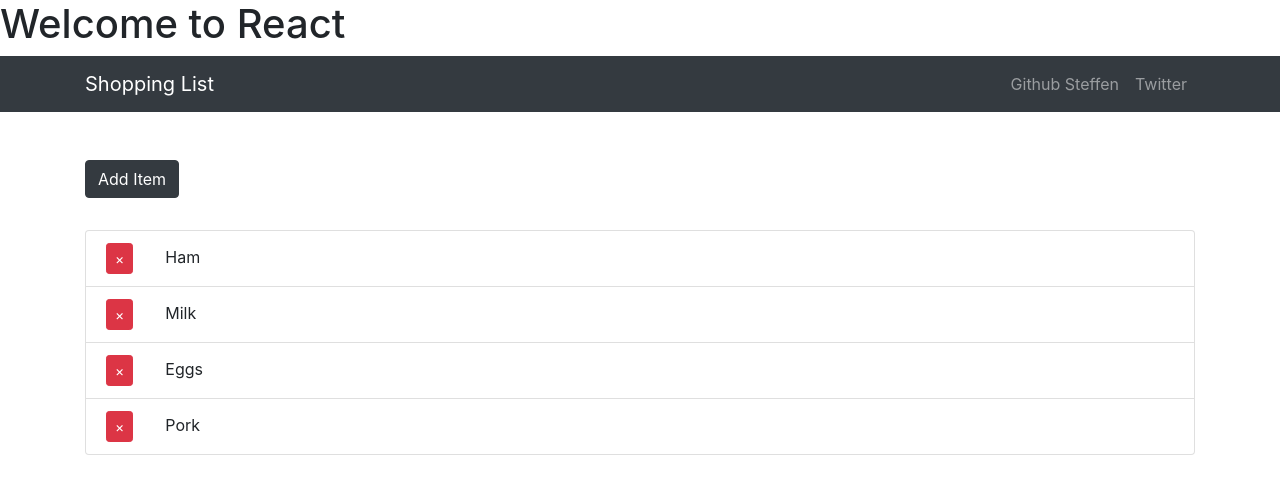
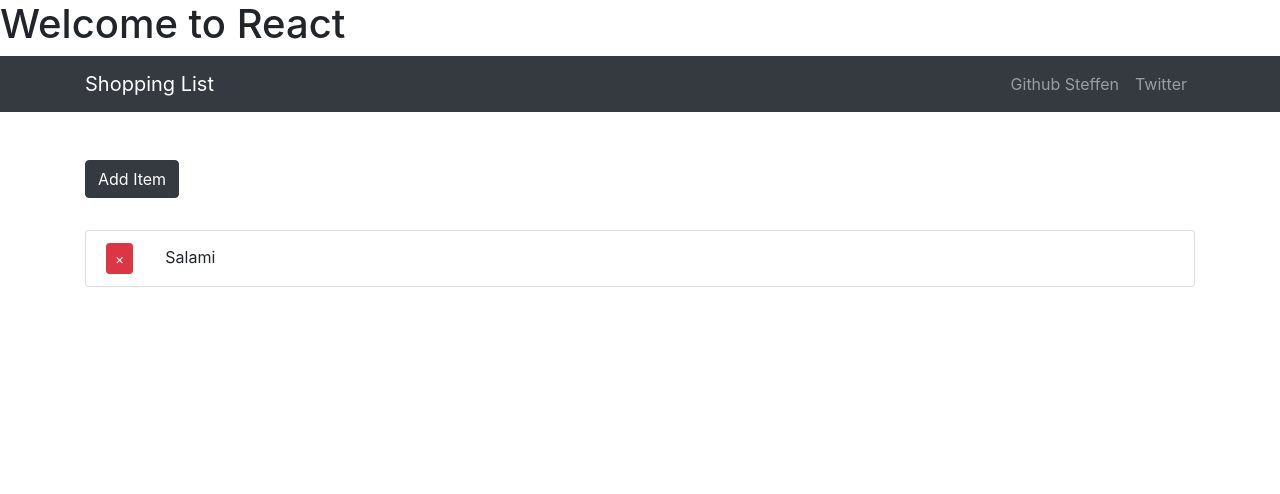
Before and after one commit to steffen3112/mern-proj, a React (Create React App) app in the folder client/: page / in a window 1280 px wide. Shown: the top 494 px of the page. Built offline with nearby package versions, Linux system fonts and the light colour scheme.

Commit message:
connected Project to Redux

```diff
--- a/client/package.json
+++ b/client/package.json
@@ -6,9 +6,11 @@
     "bootstrap": "^4.1.3",
     "react": "^16.4.1",
     "react-dom": "^16.4.1",
+    "react-redux": "^5.0.7",
     "react-scripts": "1.1.4",
     "react-transition-group": "^2.4.0",
     "reactstrap": "^6.3.1",
+    "redux": "^4.0.0",
     "uuid": "^3.3.2"
   },
   "scripts": {
--- a/client/src/App.js
+++ b/client/src/App.js
@@ -6,14 +6,19 @@ import './App.css';
 import AppNavbar from './components/AppNavbar';
 import ShoppingList from './components/ShoppingList'
 
+import { Provider } from 'react-redux';
+import {store} from './store'
+
 class App extends Component {
   render() {
     return (
-      <div className="App">
-          <h1>Welcome to React</h1>
-          <AppNavbar />
-          <ShoppingList />
-      </div>
+      <Provider store={store}>
+        <div className="App">
+            <h1>Welcome to React</h1>
+            <AppNavbar />
+            <ShoppingList />
+        </div>
+      </Provider>
     );
   }
 }
--- /dev/null
+++ b/client/src/actions/itemActions.js
@@ -0,0 +1,7 @@
+import { GET_ITEMS, ADD_ITEM, DELETE_ITEM } from './types';
+
+export const getItems = () => {
+    return {
+        type: GET_ITEMS
+    }
+}
--- /dev/null
+++ b/client/src/actions/types.js
@@ -0,0 +1,3 @@
+export const GET_ITEMS = 'GET_ITEMS';
+export const ADD_ITEM = 'ADD_ITEM';
+export const DELETE_ITEM = 'DELETE_ITEM';
--- a/client/src/components/ShoppingList.js
+++ b/client/src/components/ShoppingList.js
@@ -3,33 +3,27 @@ import {Container, ListGroup, ListGroupItem, Button} from 'reactstrap';
 import {CSSTransition, TransitionGroup} from 'react-transition-group';
 import uuid from 'uuid';
 
+import { connect } from 'react-redux';
+import { getItems } from '../actions/itemActions';
+
+import PropTypes from 'prop-types';
+
 class ShoppingList extends Component {
-    state = {
-        items: [
-            { id: uuid(), name: 'Ham'},
-            { id: uuid(), name: 'Milk'},
-            { id: uuid(), name: 'Eggs'},
-            { id: uuid(), name: 'Pork'},
-        ]
+
+    componentDidMount() {
+        this.props.getItems();
     }
 
     render() {
 
-        const { items } = this.state;
+        const { items } = this.props.item;
 
         return(
             <Container>
                 <Button
                     color="dark"
                     style={{marginBottom: "2rem"}}
-                    onClick={() => {
-                        const name = prompt("Enter Item");
-                        if(name) {
-                            this.setState(state => ({
-                                items: [...state.items, {id: uuid(), name}]
-                            }));
-                        }
-                    }}
+                    onClick={() => console.log("hello")}
                 >Add Item
                 </Button>
                 <ListGroup>
@@ -41,11 +35,7 @@ class ShoppingList extends Component {
                                     className="remove-btn"
                                     color="danger"
                                     size="sm"
-                                    onClick={() => {
-                                        this.setState(state => ({
-                                            items: items.filter(item => item.id !== id)
-                                        }))
-                                    }}
+                                    onClick={() => console.log("hello")}
                                 >&times;
                                 </Button>
                                 {name}
@@ -60,4 +50,14 @@ class ShoppingList extends Component {
     }
 }
 
-export default ShoppingList;
+ShoppingList.propTypes = {
+    getItems: PropTypes.func.isRequired,
+    item: PropTypes.object.isRequired
+}
+
+
+const mapStateToProps = state => ({
+    item: state.item
+})
+
+export default connect(mapStateToProps, {getItems})(ShoppingList);
--- /dev/null
+++ b/client/src/reducers/index.js
@@ -0,0 +1,6 @@
+import { combineReducers } from 'redux';
+import itemReducer from './itemReducer';
+
+export default combineReducers({
+    item: itemReducer
+})
--- /dev/null
+++ b/client/src/reducers/itemReducer.js
@@ -0,0 +1,22 @@
+import uuid from 'uuid';
+import { GET_ITEMS, ADD_ITEM, DELETE_ITEM } from '../actions/types';
+
+const initialState = {
+    items: [
+        {id: uuid(), name: 'Salami'}
+    ]
+}
+
+export default function(state = initialState, action) {
+
+    switch(action.type) {
+        case GET_ITEMS:
+            return {
+                ...state
+            }
+        default:
+            return state;
+    }
+
+
+}
--- /dev/null
+++ b/client/src/store.js
@@ -0,0 +1,12 @@
+import { createStore, applyMiddleware, compose } from 'redux';
+import thunk from 'redux-thunk';
+import rootReducer from './reducers';
+
+const initialState = {};
+
+const middleware = [thunk];
+
+export const store = createStore(rootReducer, initialState, compose(
+        applyMiddleware(...middleware), window.__REDUX_DEVTOOLS_EXTENSION__ && window.__REDUX_DEVTOOLS_EXTENSION__()
+    )
+);
```
